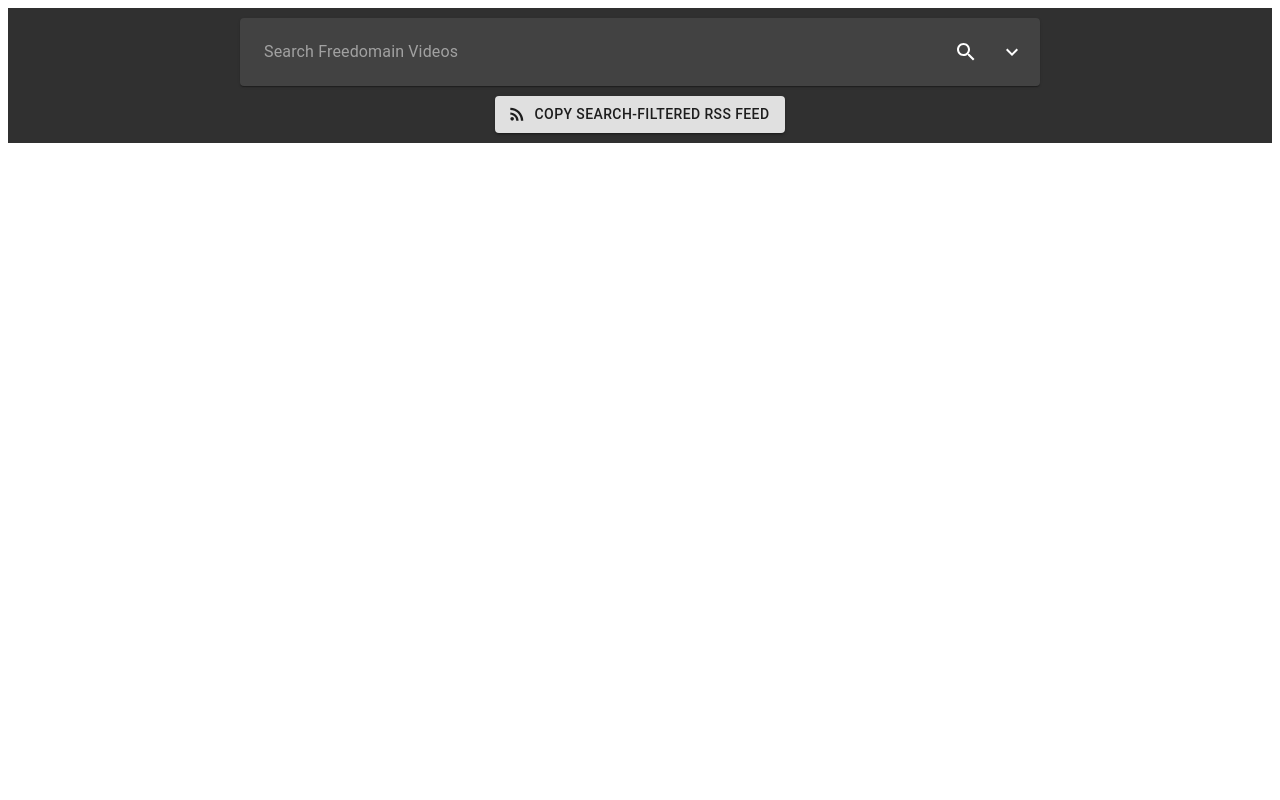
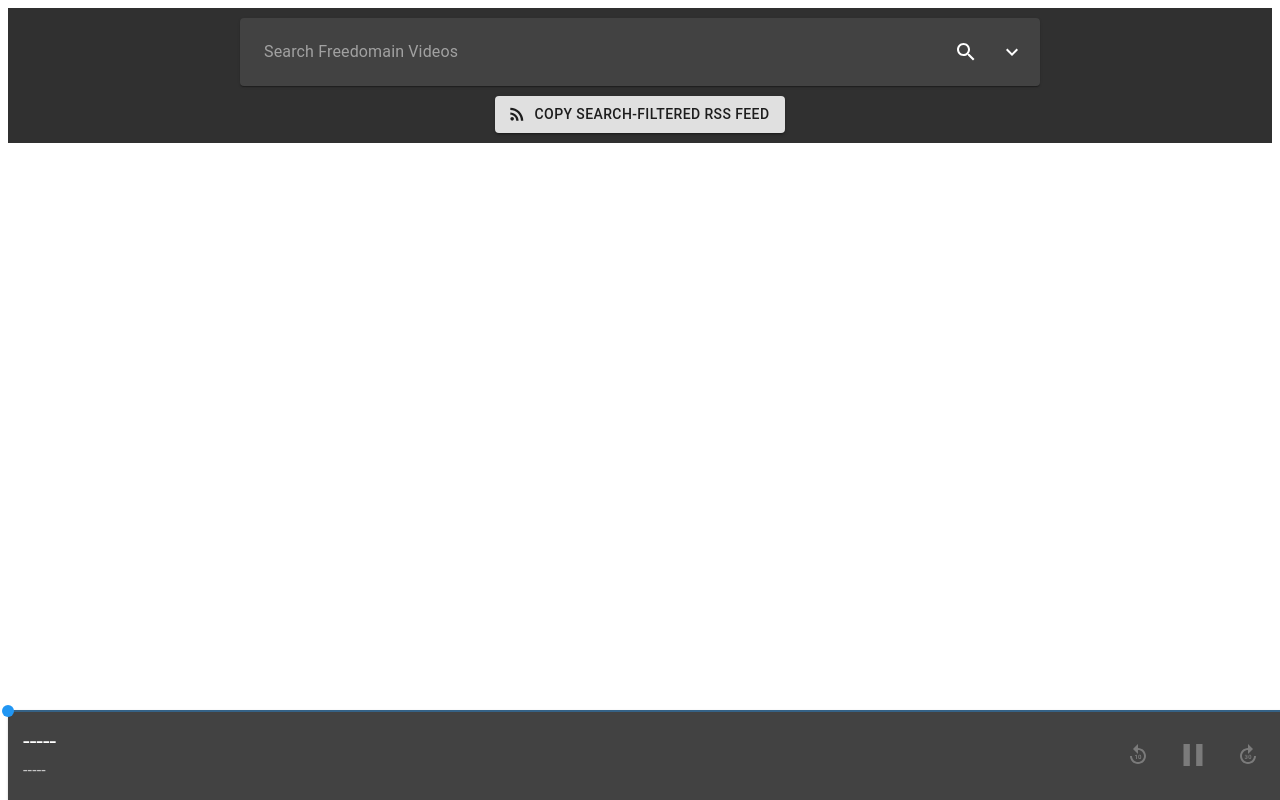
Before and after one commit to tvolk131/fdr-finder, a React app in the folder client/: page / in a window 1280 px wide. Built offline with nearby package versions, Linux system fonts and the light colour scheme; the HTML template or start-up script is replaced by a standard one.

Commit message:
Global media player first draft (#7)

```diff
--- a/client/src/app.tsx
+++ b/client/src/app.tsx
@@ -7,11 +7,14 @@ import {
   Theme
 } from '@material-ui/core/styles';
 import * as React from 'react';
+import {useState} from 'react';
 import {Route, Switch} from 'react-router';
 import {BrowserRouter} from 'react-router-dom';
 import {SearchPage} from './pages/searchPage';
 import {NotFoundPage} from './pages/notFoundPage';
 import {PodcastPage} from './pages/podcastPage';
+import {AudioPlayer} from './components/audioPlayer';
+import {ShowInfo} from './components/showCard';
 
 const useStyles = makeStyles((theme: Theme) =>
   createStyles({
@@ -26,6 +29,8 @@ const useStyles = makeStyles((theme: Theme) =>
 const SubApp = () => {
   const classes = useStyles();
 
+  const [playingShow, setPlayingShow] = useState<ShowInfo>();
+
   return (
     <div className={classes.root}>
       {/* This meta tag makes the mobile experience
@@ -34,16 +39,17 @@ const SubApp = () => {
       <BrowserRouter>
         <Switch>
           <Route exact path='/'>
-            <SearchPage/>
+            <SearchPage setPlayingShow={setPlayingShow}/>
           </Route>
           <Route exact path='/podcasts/:podcastNum'>
-            <PodcastPage/>
+            <PodcastPage setPlayingShow={setPlayingShow}/>
           </Route>
           <Route path='*'>
             <NotFoundPage/>
           </Route>
         </Switch>
       </BrowserRouter>
+      <AudioPlayer showInfo={playingShow} autoPlay={true}/>
     </div>
   );
 };
--- /dev/null
+++ b/client/src/components/audioPlayer.tsx
@@ -0,0 +1,169 @@
+import * as React from 'react';
+import {useState, useEffect, useRef} from 'react';
+import {Theme, createStyles, makeStyles, useTheme} from '@material-ui/core/styles';
+import PlayArrowIcon from '@material-ui/icons/PlayArrow';
+import PauseIcon from '@material-ui/icons/Pause';
+import Forward30Icon from '@material-ui/icons/Forward30';
+import Replay10Icon from '@material-ui/icons/Replay10';
+import {Slider, IconButton, Typography, Paper} from '@material-ui/core';
+import {ShowInfo} from './showCard';
+
+const useStyles = makeStyles((theme: Theme) =>
+  createStyles({
+    root: {
+      display: 'flex',
+      bottom: '0%',
+      width: '100%',
+      position: 'fixed',
+      flexDirection: 'column',
+      borderRadius: 0
+    },
+    details: {
+      display: 'flex'
+    },
+    content: {
+      flex: '1 0 auto',
+      padding: '15px'
+    },
+    cover: {
+      width: 151
+    },
+    controls: {
+      display: 'flex',
+      alignItems: 'center',
+      paddingRight: theme.spacing(2)
+    },
+    playPauseIcon: {
+      height: 38,
+      width: 38
+    },
+    sliderWrapper: {
+      height: 0
+    },
+    slider: {
+      top: '-15px',
+      padding: '15px 0'
+    }
+  })
+);
+
+interface AudioPlayerProps {
+  showInfo?: ShowInfo
+  autoPlay: boolean
+}
+
+export const AudioPlayer = (props: AudioPlayerProps) => {
+  const classes = useStyles();
+  const theme = useTheme();
+
+  const [trackProgress, setTrackProgress] = useState(0);
+  const [isPlaying, setIsPlaying] = useState(false);
+
+  const audioRef = useRef(new Audio(props.showInfo?.audioLink));
+  const intervalRef = useRef<NodeJS.Timeout>();
+
+	const startTimer = () => {
+    if (intervalRef.current) {
+      clearInterval(intervalRef.current);
+    }
+
+	  intervalRef.current = setInterval(() => {
+	    if (audioRef.current.ended) {
+	      setIsPlaying(false);
+	    } else {
+	      setTrackProgress(audioRef.current.currentTime);
+	    }
+	  }, 500);
+	}
+
+  useEffect(() => {
+    if (isPlaying) {
+      audioRef.current.play();
+      startTimer();
+    } else {
+      audioRef.current.pause();
+      if (intervalRef.current) {
+        clearInterval(intervalRef.current);
+      }
+    }
+  }, [isPlaying]);
+
+  useEffect(() => {
+    audioRef.current.src = props.showInfo?.audioLink || '';
+    if (props.autoPlay) {
+      setIsPlaying(true);
+      audioRef.current.play();
+    } else {
+      setIsPlaying(false);
+      audioRef.current.pause();
+    }
+  }, [props.showInfo?.audioLink]);
+
+  const seekRelative = (seconds: number) => {
+    audioRef.current.currentTime += seconds;
+  };
+
+  return (
+    <Paper className={classes.root}>
+      <div className={classes.sliderWrapper}>
+        <Slider
+          className={classes.slider}
+          min={0}
+          max={audioRef.current.duration}
+          value={trackProgress}
+          onChange={(event, newValue) => {
+            if (typeof(newValue) === 'number') {
+              setTrackProgress(newValue);
+              if (intervalRef.current) {
+                clearInterval(intervalRef.current);
+              }
+            }
+          }}
+          onChangeCommitted={(event, newValue) => {
+            if (typeof(newValue) === 'number') {
+              setTrackProgress(newValue);
+              startTimer();
+              audioRef.current.currentTime = newValue;
+            }
+          }}
+        />
+      </div>
+      <div className={classes.details}>
+        <div className={classes.content}>
+          <Typography component='h5' variant='h5'>
+            {props.showInfo ? props.showInfo.title : '-----'}
+          </Typography>
+          <Typography variant='subtitle1' color='textSecondary'>
+            {props.showInfo ? props.showInfo.podcastNumber : '-----'}
+          </Typography>
+        </div>
+        <div className={classes.controls}>
+          <IconButton
+            aria-label='previous'
+            onClick={() => seekRelative(-10)}
+            disabled={props.showInfo === undefined}
+          >
+            {theme.direction === 'rtl' ? <Forward30Icon/> : <Replay10Icon/>}
+          </IconButton>
+          <IconButton
+            aria-label='play/pause'
+            onClick={() => setIsPlaying(!isPlaying)}
+            disabled={props.showInfo === undefined}
+          >
+            {
+              isPlaying ? <PauseIcon className={classes.playPauseIcon}/>
+                        : <PlayArrowIcon className={classes.playPauseIcon}/>
+            }
+          </IconButton>
+          <IconButton
+            aria-label='next'
+            onClick={() => seekRelative(30)}
+            disabled={props.showInfo === undefined}
+          >
+            {theme.direction === 'rtl' ? <Replay10Icon/> : <Forward30Icon/>}
+          </IconButton>
+        </div>
+      </div>
+    </Paper>
+  );
+}
--- a/client/src/components/showCard.tsx
+++ b/client/src/components/showCard.tsx
@@ -1,5 +1,5 @@
 import {Card, CardContent, Typography, Collapse, CardHeader, CardActions, IconButton} from '@material-ui/core';
-import {ExpandMore as ExpandMoreIcon} from '@material-ui/icons';
+import {ExpandMore as ExpandMoreIcon, PlayArrow as PlayArrowIcon} from '@material-ui/icons';
 import {makeStyles} from '@material-ui/core/styles';
 import * as React from 'react';
 import {useState} from 'react';
@@ -10,13 +10,14 @@ const useStyles = makeStyles((theme) => ({
     display: 'flex',
     cursor: 'pointer'
   },
+  actions: {
+    display: 'inherit'
+  },
   podcastNumber: {
     paddingRight: '8px'
   },
-  audioPlayer: {
-    width: '100%'
-  },
   expand: {
+    float: 'right',
     marginLeft: 'auto',
     transition: theme.transitions.create('transform', {
       duration: theme.transitions.duration.shortest
@@ -54,6 +55,7 @@ export interface ShowInfo {
 }
 
 interface ShowCardProps {
+  onPlay(): void
   show: ShowInfo
 }
 
@@ -80,12 +82,10 @@ const ShowCard = (props: ShowCardProps) => {
           </span>}
         subheader={`${props.show.createTime.getMonth() + 1}/${props.show.createTime.getDate()}/${props.show.createTime.getFullYear()}`}
       />
-      <CardContent>
-        <audio className={classes.audioPlayer} controls>
-          <source src={props.show.audioLink} type='audio/mpeg'/>
-        </audio>
-      </CardContent>
-      <CardActions>
+      <CardActions className={classes.actions}>
+        <IconButton onClick={props.onPlay}>
+          <PlayArrowIcon/>
+        </IconButton>
         <IconButton
           className={`${classes.expand} ${expanded ? classes.expandOpen : classes.expandClosed}`}
           onClick={() => setExpanded(!expanded)}
--- a/client/src/pages/podcastPage.tsx
+++ b/client/src/pages/podcastPage.tsx
@@ -4,19 +4,28 @@ import * as React from 'react';
 import {useEffect, useState} from 'react';
 import {useParams} from 'react-router';
 import {getPodcast} from '../api';
-import {ShowInfo} from '../components/showCard';
+import ShowCard, {ShowInfo} from '../components/showCard';
 
 const useStyles = makeStyles({
   root: {
     margin: '10px',
     textAlign: 'center'
   },
+  cardWrapper: {
+    maxWidth: '800px',
+    margin: 'auto',
+    textAlign: 'initial'
+  },
   loadingSpinner: {
     padding: '50px'
   }
 });
 
-export const PodcastPage = () => {
+interface PodcastPageProps {
+  setPlayingShow(showInfo: ShowInfo): void
+}
+
+export const PodcastPage = (props: PodcastPageProps) => {
   const classes = useStyles();
   const params = useParams<{podcastNum: string}>();
 
@@ -41,10 +50,12 @@ export const PodcastPage = () => {
       </Typography>
     );
   } else {
+    // TODO - Display show info without using ShowCard. I only did this because it
+    // was quick and easy, but we should display show info in a custom way here.
     innerContent = (
-      <Typography>
-        {podcast.title}
-      </Typography>
+      <div className={classes.cardWrapper}>
+        <ShowCard show={podcast} onPlay={() => props.setPlayingShow(podcast)}/>
+      </div>
     );
   }
 
--- a/client/src/pages/searchPage.tsx
+++ b/client/src/pages/searchPage.tsx
@@ -33,7 +33,11 @@ const useStyles = makeStyles({
   }
 });
 
-export const SearchPage = () => {
+interface SearchPageProps {
+  setPlayingShow(showInfo: ShowInfo): void
+}
+
+export const SearchPage = (props: SearchPageProps) => {
   const classes = useStyles();
   const history = useHistory();
 
@@ -86,7 +90,13 @@ export const SearchPage = () => {
             </CopyToClipboard>
           </div>
           <div className={classes.nested}>
-            {podcasts.map((show) => <div className={classes.showCardWrapper}><ShowCard show={show}/></div>)}
+            {
+              podcasts.map((show) => (
+                <div className={classes.showCardWrapper}>
+                  <ShowCard onPlay={() => props.setPlayingShow(show)} show={show}/>
+                </div>
+              ))
+            }
           </div>
         </div>
       }
```
